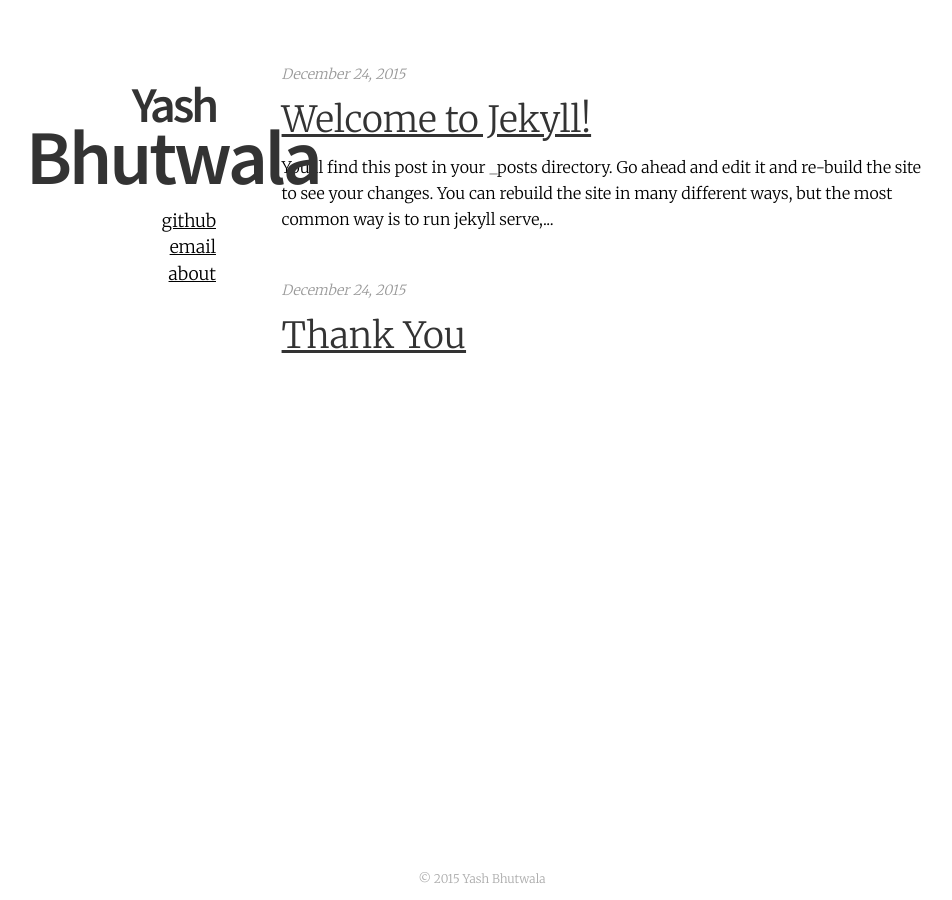
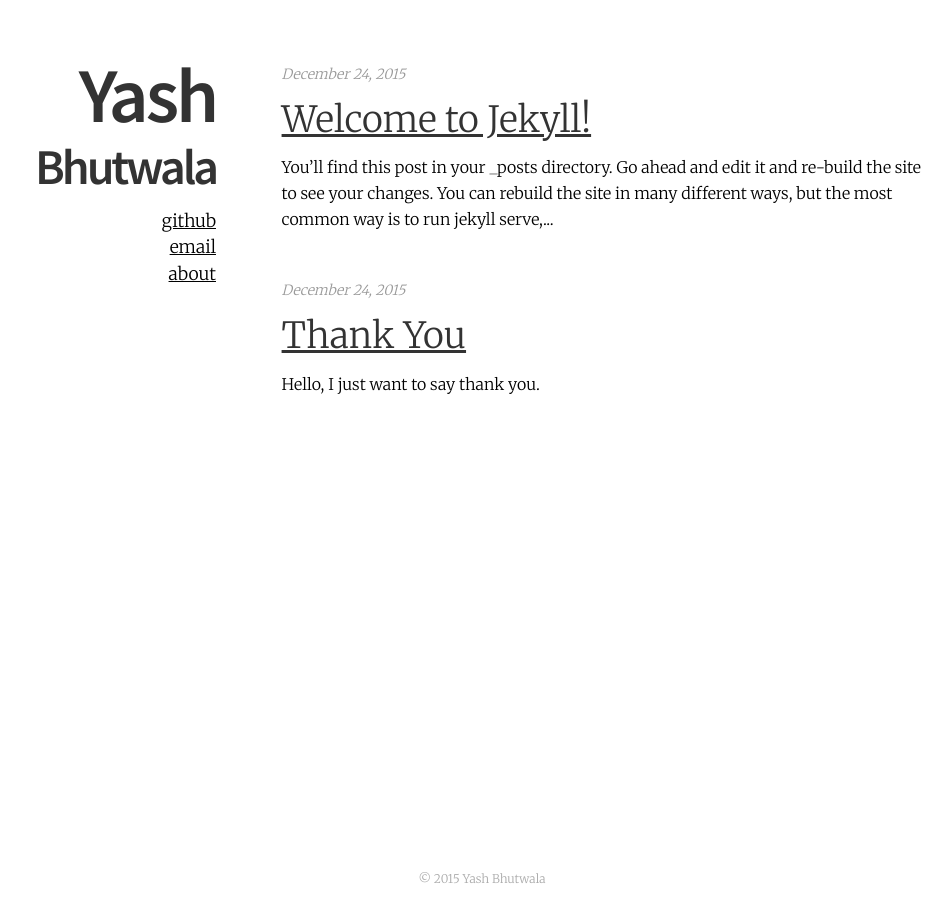
Before and after one commit to yashbhutwala/LondonBlog, a Jekyll site: the page built from index.html, in a window 1280 px wide. Shown: the whole page, without its empty margins (158-1110 px from the left). Built offline with Jekyll 4.4.1, drawn with Linux system fonts in a browser that asks for light colours.

Commit message:
Updated header

```diff
--- a/_includes/header.html
+++ b/_includes/header.html
@@ -1,6 +1,6 @@
 <header>
     <a class="site-title" href="{{ site.baseurl }}/">
-    	<span class="first-name">Yash</span> Bhutwala
+    	Yash <span class="first-name">Bhutwala</span>
     </a>
     <div class="contact">
 		<ul>
--- a/_posts/2015-12-24-thank-you.md
+++ b/_posts/2015-12-24-thank-you.md
@@ -5,3 +5,5 @@
 category:
 tags: []
 ---
+
+Hello, I just want to say thank you.
```
